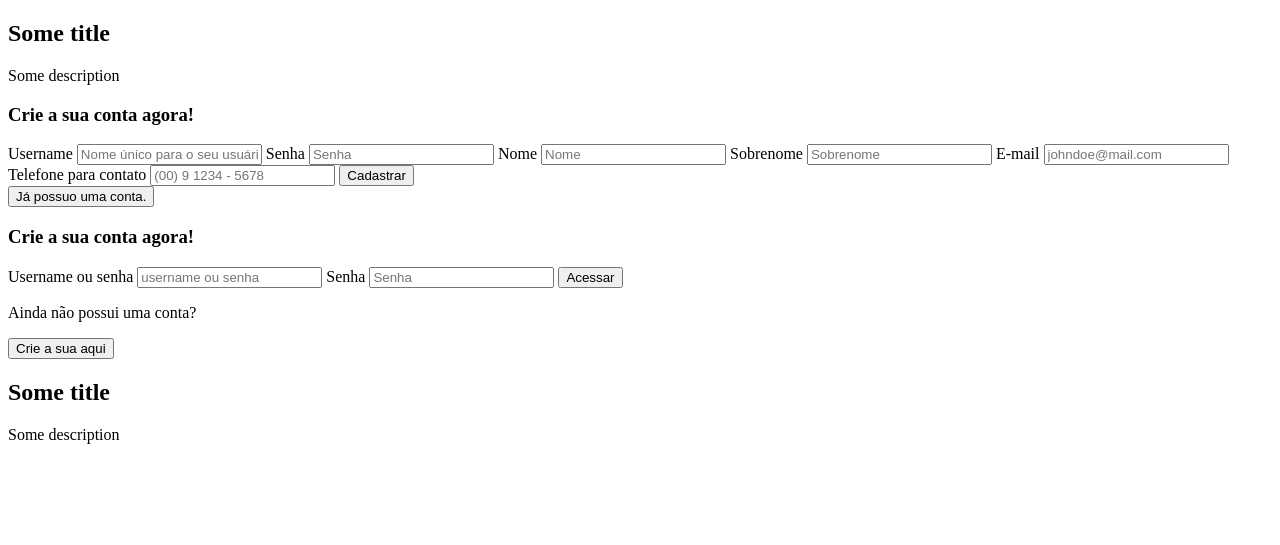
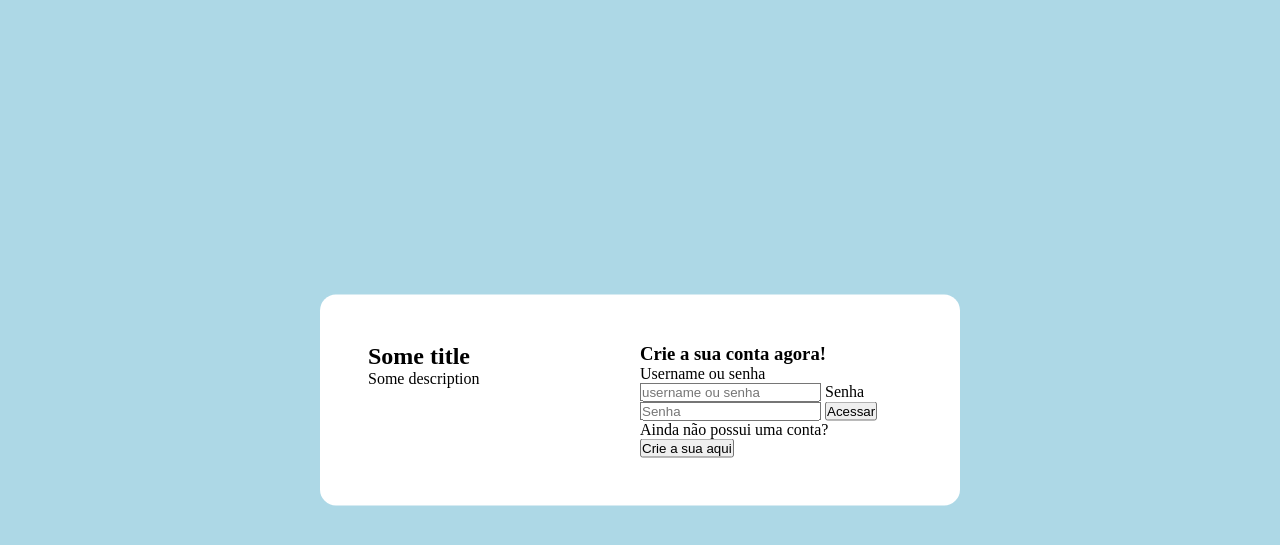
Before and after one commit to Alysson93/apa_web, a Python web app: template src/templates/sign.html in a window 1280 px wide. Shown: the top 545 px of the page. Run offline with Jinja, Linux system fonts and the light colour scheme; the template is opened without the code that fills it, so the values that code supplies are empty.

Commit message:
cadastro de usuário

```diff
--- a/requirements.txt
+++ b/requirements.txt
@@ -1 +1,2 @@
 flask==3.1.1
+requests==2.32.5
--- /dev/null
+++ b/src/static/css/sign.css
@@ -0,0 +1,13 @@
+body {
+    background-color: lightblue;
+}
+
+#sign {
+    position: absolute;
+    top: 50%;
+    left: 50%;
+    transform: translate(-50%, -50%);
+    padding: 3rem;
+    background-color: #fff;
+    border-radius: 1rem;
+}
--- /dev/null
+++ b/src/static/css/style.css
@@ -0,0 +1,33 @@
+* {
+    margin: 0;
+    padding: 0;
+    box-sizing: border-box;
+}
+
+button {
+    cursor: pointer;
+}
+
+.clear {
+    clear: both;
+}
+
+.hidden {
+    display: none;
+}
+
+.left {
+    float: left;
+}
+
+.right {
+    float: right;
+}
+
+.shown {
+    display: inherit;
+}
+
+.w50 {
+    width: 50%;
+}
--- /dev/null
+++ b/src/static/js/sign.js
@@ -0,0 +1,15 @@
+function changeSign() {
+    var sup = document.getElementById('sign-up');
+    var sin = document.getElementById('sign-in');
+    if (sup.classList.contains('hidden')) {
+        sup.classList.remove('hidden');
+        sup.classList.add('shown');
+        sin.classList.remove('shown');
+        sin.classList.add('hidden');
+    } else {
+        sup.classList.remove('shown');
+        sup.classList.add('hidden');
+        sin.classList.remove('hidden');
+        sin.classList.add('shown');
+    }
+}
--- a/src/templates/layouts/base.html
+++ b/src/templates/layouts/base.html
@@ -3,9 +3,20 @@
 <head>
     <meta charset="UTF-8">
     <meta name="viewport" content="width=device-width, initial-scale=1.0">
+    <link rel="stylesheet" href="{{url_for('static', filename='css/style.css')}}">
     <title>Document</title>
 </head>
 <body>
+    {% with messages = get_flashed_messages() %}
+        {% if messages %}
+            <ul class=flashes>
+            {% for message in messages %}
+                <li>{{ message }}</li>
+            {% endfor %}
+            </ul>
+        {% endif %}
+    {% endwith %}
+
     {% block body %} {% endblock body %}
 </body>
 </html>
--- a/src/templates/sign.html
+++ b/src/templates/sign.html
@@ -1,14 +1,15 @@
 {% extends 'layouts/base.html' %}
 
 {% block body %}
+<link rel="stylesheet" href="{{url_for('static', filename='css/sign.css')}}">
 
-    <section>
-        <div id="sign-up">
-            <article>
+    <section id="sign">
+        <div id="sign-up" class="hidden sign">
+            <article class="right w50">
                 <h2>Some title</h2>
                 <p>Some description</p>
             </article>
-            <article>
+            <article class="right w50">
                 <h3>Crie a sua conta agora!</h3>
                 <form method="post" action="">
                     <label for="username">Username</label>
@@ -23,30 +24,33 @@
                     <input type="email" name="email" id="email" placeholder="johndoe@mail.com" required>
                     <label for="phone">Telefone para contato</label>
                     <input type="text" name="phone" id="phone" placeholder="(00) 9 1234 - 5678" required>
-                    <input type="submit" value="Cadastrar">
+                    <input type="submit" value="Cadastrar" name="sign-up">
                 </form>
-                <button>Já possuo uma conta.</button>
+                <button onclick="changeSign()">Já possuo uma conta.</button>
             </article>
+            <div class="clear"></div>
         </div>
 
-        <div id="sign-in">
-            <article>
-                <h3>Crie a sua conta agora!</h3>
-                <form method="post" action="">
-                    <label for="username">Username ou senha</label>
-                    <input type="text" name="username" id="username" placeholder="username ou senha" required>
-                    <label for="password">Senha</label>
-                    <input type="password" name="password" id="password" placeholder="Senha" required>
-                    <input type="submit" value="Acessar">
-                </form>
-                <p>Ainda não possui uma conta?</p>
-                <button>Crie a sua aqui</button>
-            </article>
-            <article>
+        <div id="sign-in" class="shown sign">
+            <article class="w50 left">
                 <h2>Some title</h2>
                 <p>Some description</p>
             </article>
+            <article class="w50 left">
+                <h3>Crie a sua conta agora!</h3>
+                <form method="post" action="">
+                    <label for="login-user">Username ou senha</label>
+                    <input type="text" name="username" id="login-user" placeholder="username ou senha" required>
+                    <label for="login-pass">Senha</label>
+                    <input type="password" name="password" id="login-pass" placeholder="Senha" required>
+                    <input type="submit" value="Acessar" name="sign-in">
+                </form>
+                <p>Ainda não possui uma conta?</p>
+                <button onclick="changeSign()">Crie a sua aqui</button>
+            </article>
+            <div class="clear"></div>
         </div>
     </section>
 
+<script src="{{url_for('static', filename='js/sign.js')}}"></script>
 {% endblock body %}
```
Also changed, not shown: src/main.py (+33 -3 lines).
